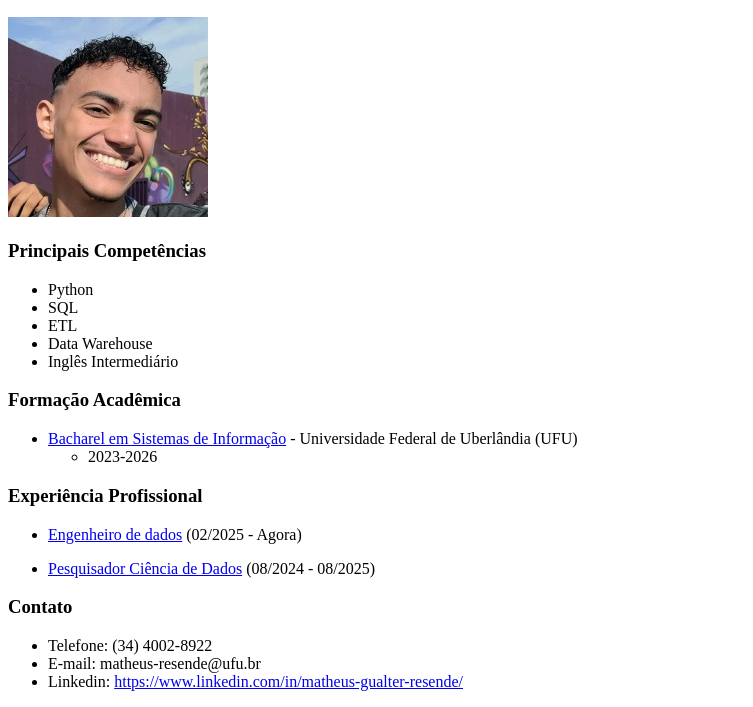
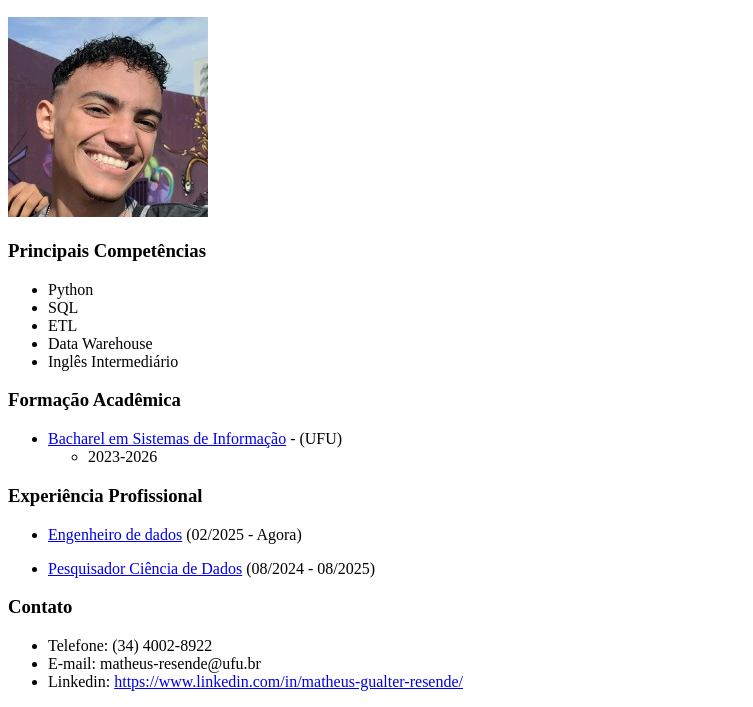
Before and after one commit to MatheuxGualter/entrega1, a plain HTML site: page index.html in a window 1280 px wide. Shown: the part 177-884 px from the top of the page, without its empty margins (0-753 px from the left). Drawn offline with Linux system fonts and the light colour scheme.

Commit message:
Minor changes

```diff
--- a/index.html
+++ b/index.html
@@ -45,7 +45,7 @@
 
     <h3 id="formacao-academica">Formação Acadêmica</h3>
     <ul>
-        <li><a target="_blank" href="https://facom.ufu.br/graduacao/sistemas-de-informacao-campus-santa-monica">Bacharel em Sistemas de Informação</a> - Universidade Federal de Uberlândia (UFU)</li>
+        <li><a target="_blank" href="https://facom.ufu.br/graduacao/sistemas-de-informacao-campus-santa-monica">Bacharel em Sistemas de Informação</a> - (UFU)</li>
         <ul>
             <li>2023-2026</li>
         </ul>
```
